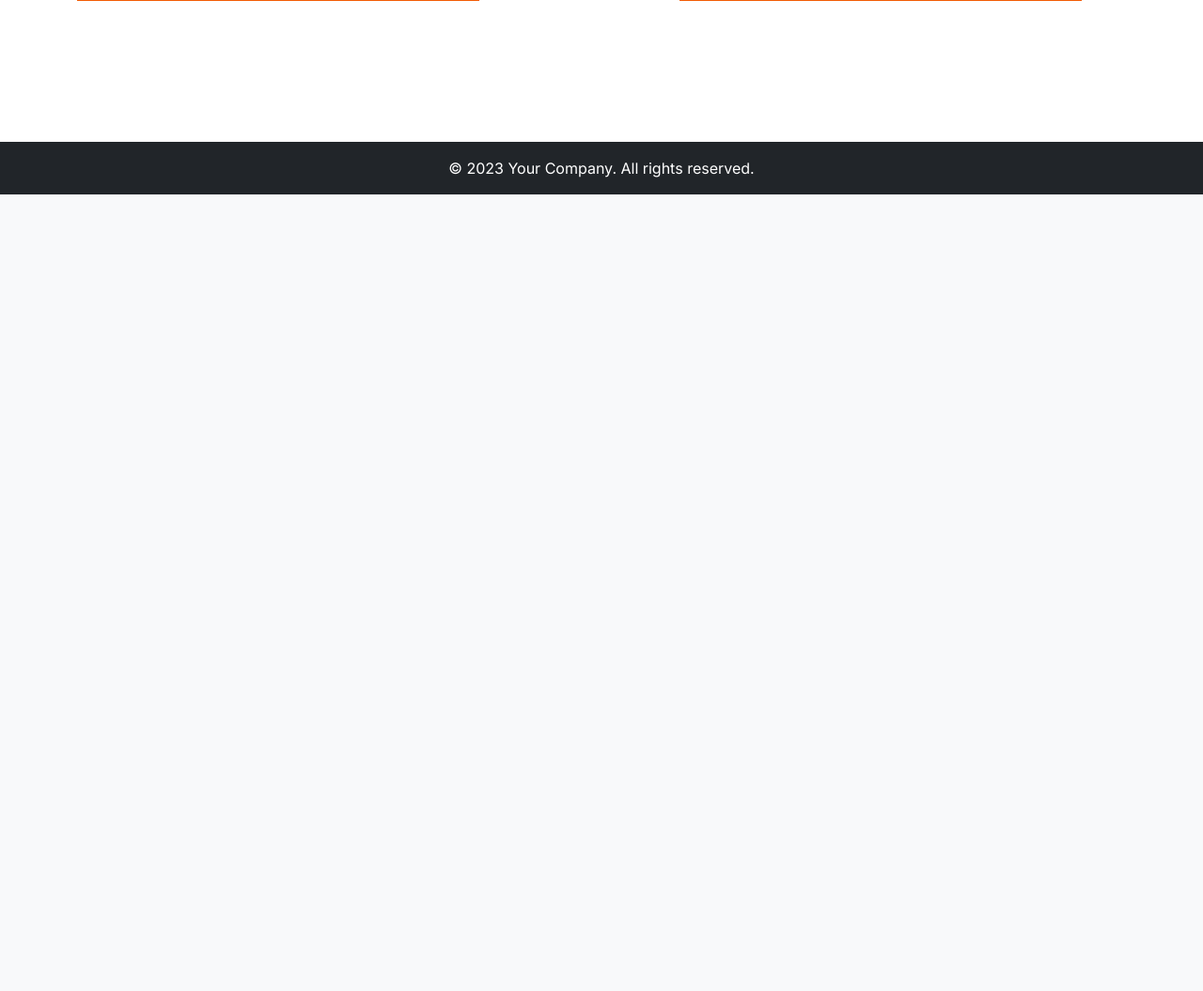
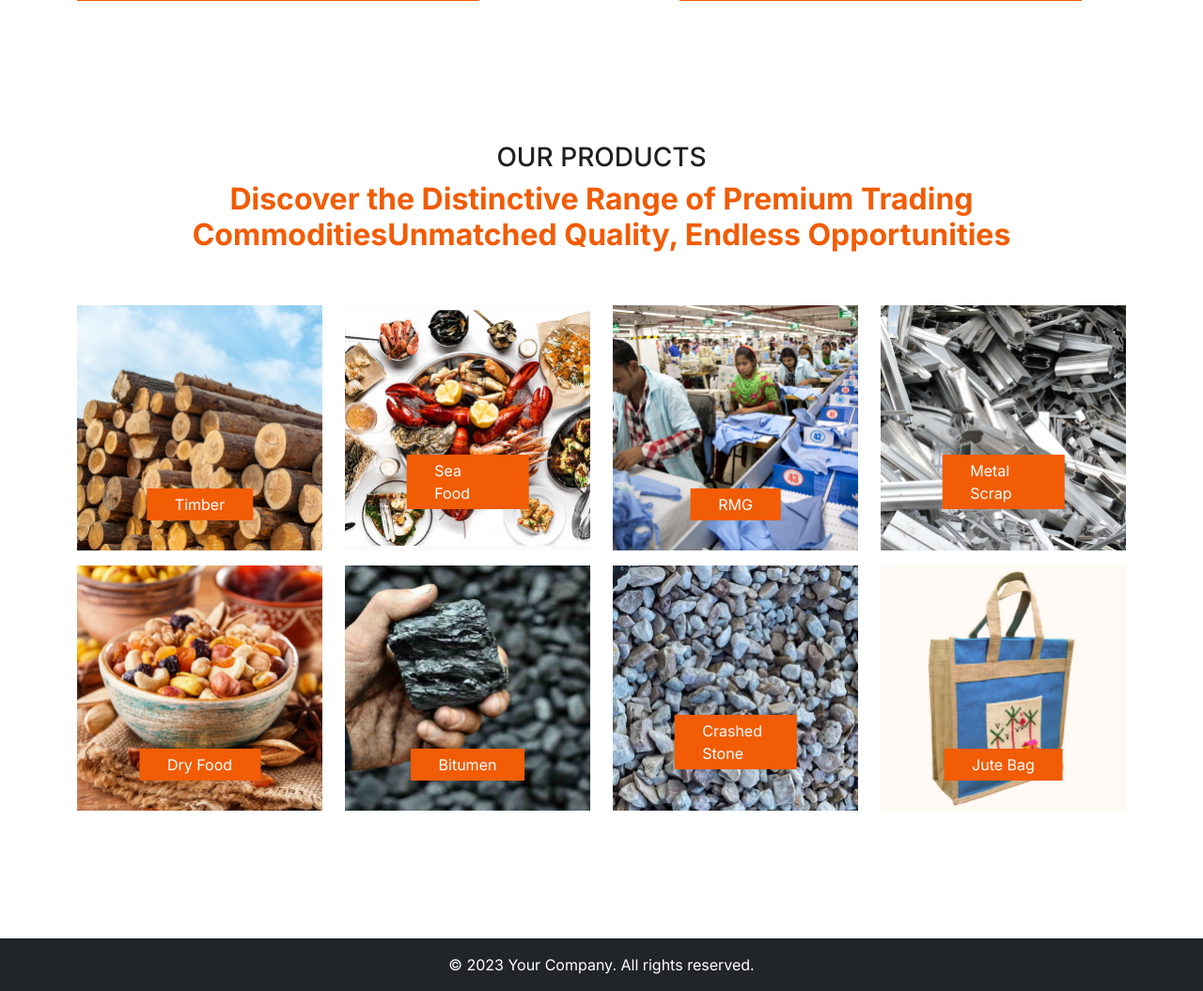
Before and after one commit to sazzadursiam/Zu-Merriment-Exim, a Laravel app: page / in a window 1280 px wide. Shown: the part 2981-4036 px from the top of the page at 94% size. Before the commit the page ends 3188 px from the top, so only its background shows below. Run offline with Laravel 9, Linux system fonts and the light colour scheme.

Commit message:
home products

```diff
--- a/public/frontend_assets/css/style.css
+++ b/public/frontend_assets/css/style.css
@@ -77,3 +77,19 @@ a {
     z-index: 1;
     padding-right: 8px;
 }
+.product_wrapper{
+    position: relative;
+}
+.product_wrapper img{
+    width: 100%;
+}
+.product_wrapper .product_inner_btn {
+	position: absolute;
+    cursor: pointer;
+	background: #f25c05;
+	color: #ffffff;
+	padding: 5px 30px;
+	bottom: 15px;
+	left: 50%;
+	transform: translate(-50%, -50%);
+}
--- a/resources/views/frontend/pages/index.blade.php
+++ b/resources/views/frontend/pages/index.blade.php
@@ -136,12 +136,95 @@
                         </div>
                         <div class="inner_text">
                             <p>
-                                Leveraging our global network, we streamline import processes, ensuring timely and dependable access to the finest goods for our clients
+                                Leveraging our global network, we streamline import processes, ensuring timely and
+                                dependable access to the finest goods for our clients
                             </p>
                         </div>
                     </div>
                 </div>
             </div>
         </section>
+
+        <section class="custom_section">
+            <div class="row">
+                <div class="col-md-12">
+                    <h3 class="text-center">OUR PRODUCTS</h3>
+
+                </div>
+                <div class="col-md-12">
+                    <h2 class="brand_color fw-bold text-center">
+                        Discover the Distinctive Range of Premium Trading CommoditiesUnmatched Quality, Endless
+                        Opportunities
+                    </h2>
+                </div>
+            </div>
+            <div class="row mt-5">
+                <div class="col-md-4 col-lg-3 mb-3">
+                    <div class="product_wrapper">
+                        <img src="{{ asset('frontend_assets/img/home/products/1.png') }}" alt="">
+                        <div class="product_inner_btn">
+                            Timber
+                        </div>
+                    </div>
+                </div>
+                <div class="col-md-4 col-lg-3 mb-3">
+                    <div class="product_wrapper">
+                        <img src="{{ asset('frontend_assets/img/home/products/2.png') }}" alt="">
+                        <div class="product_inner_btn">
+                            Sea Food
+                        </div>
+                    </div>
+                </div>
+                <div class="col-md-4 col-lg-3 mb-3">
+                    <div class="product_wrapper">
+                        <img src="{{ asset('frontend_assets/img/home/products/3.png') }}" alt="">
+                        <div class="product_inner_btn">
+                            RMG
+                        </div>
+                    </div>
+                </div>
+                <div class="col-md-4 col-lg-3 mb-3">
+                    <div class="product_wrapper">
+                        <img src="{{ asset('frontend_assets/img/home/products/4.png') }}" alt="">
+                        <div class="product_inner_btn">
+                            Metal Scrap
+                        </div>
+                    </div>
+                </div>
+                <div class="col-md-4 col-lg-3 mb-3">
+                    <div class="product_wrapper">
+                        <img src="{{ asset('frontend_assets/img/home/products/5.png') }}" alt="">
+                        <div class="product_inner_btn">
+                            Dry Food
+                        </div>
+                    </div>
+                </div>
+                <div class="col-md-4 col-lg-3 mb-3">
+                    <div class="product_wrapper">
+                        <img src="{{ asset('frontend_assets/img/home/products/6.png') }}" alt="">
+                        <div class="product_inner_btn">
+                            Bitumen
+                        </div>
+                    </div>
+                </div>
+                <div class="col-md-4 col-lg-3 mb-3">
+                    <div class="product_wrapper">
+                        <img src="{{ asset('frontend_assets/img/home/products/7.png') }}" alt="">
+                        <div class="product_inner_btn">
+                            Crashed Stone
+                        </div>
+                    </div>
+                </div>
+                <div class="col-md-4 col-lg-3 mb-3">
+                    <div class="product_wrapper">
+                        <img src="{{ asset('frontend_assets/img/home/products/8.png') }}" alt="">
+                        <div class="product_inner_btn">
+                            Jute Bag
+                        </div>
+                    </div>
+                </div>
+
+            </div>
+        </section>
     </div>
 @endsection
```
Also changed, not shown: public/frontend_assets/img/home/products/1.png (added), public/frontend_assets/img/home/products/2.png (added), public/frontend_assets/img/home/products/3.png (added), public/frontend_assets/img/home/products/4.png (added), public/frontend_assets/img/home/products/5.png (added), public/frontend_assets/img/home/products/6.png (added), public/frontend_assets/img/home/products/7.png (added), public/frontend_assets/img/home/products/8.png (added). Lines whose indentation alone changed are shown as unchanged.
